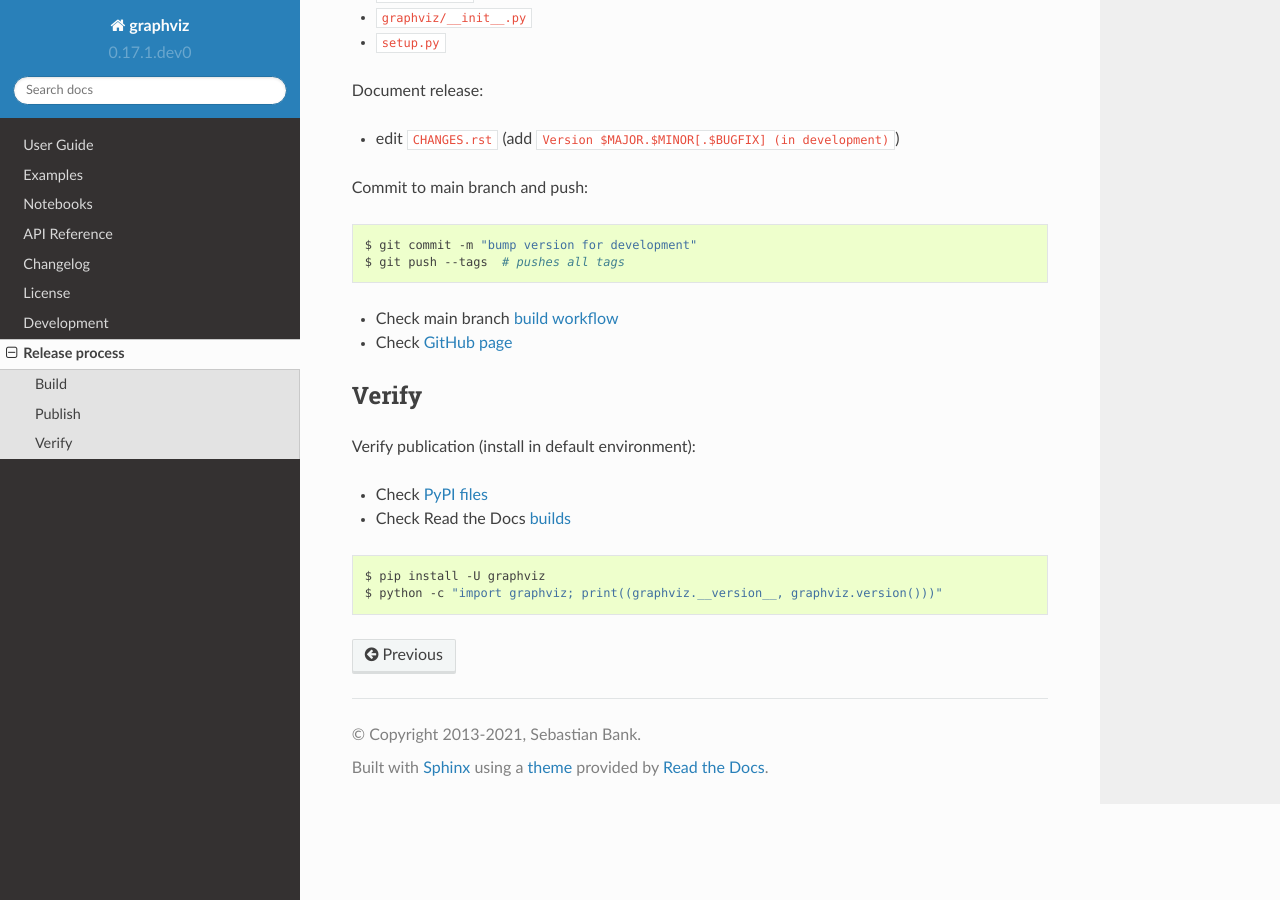
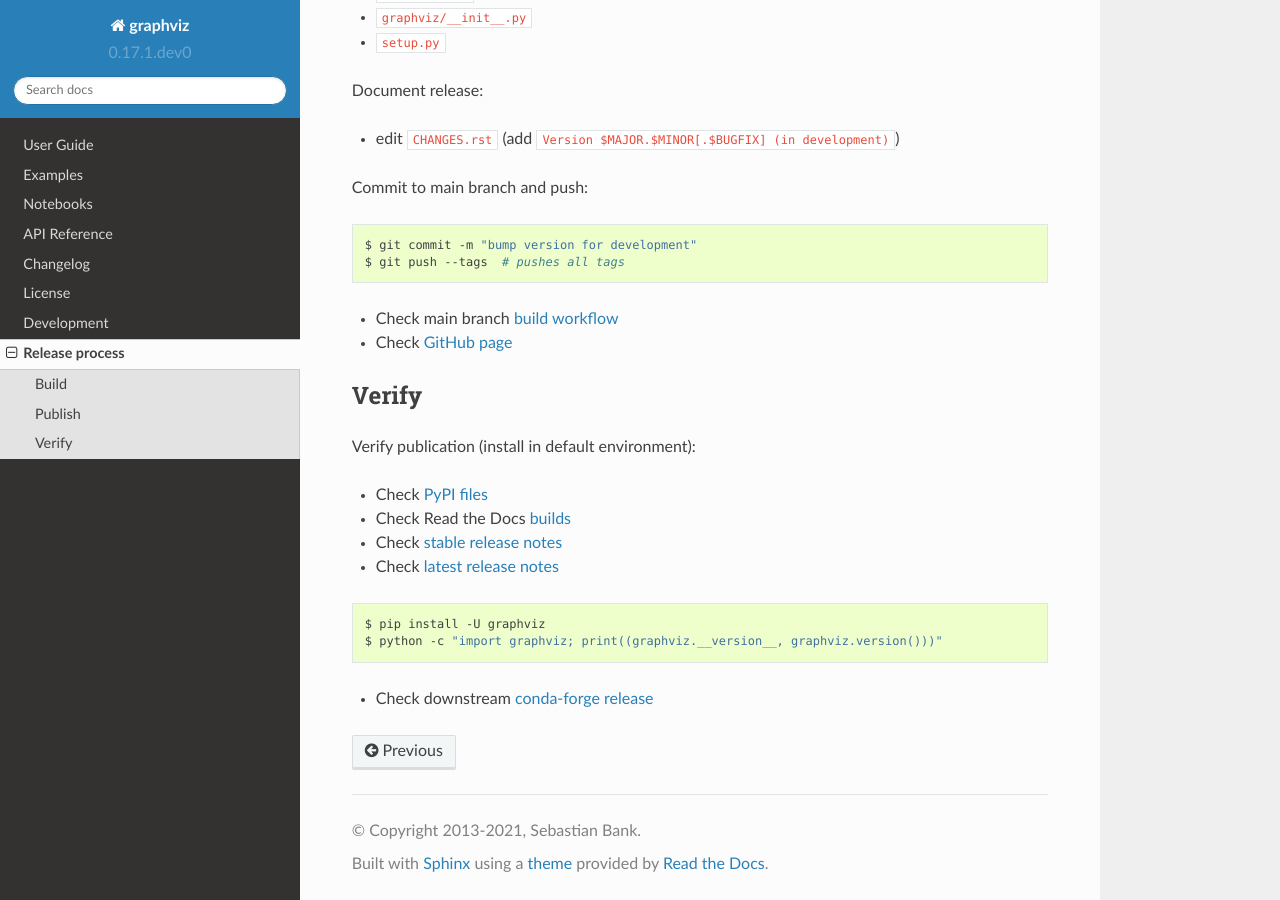
Before and after one commit to xflr6/graphviz, a Sphinx documentation site: the page built from docs/release_process.rst, in a window 1280 px wide and 900 px high, scrolled down 1917 px. Built offline with Sphinx 7.4.7 and the Read the Docs theme 2.0.0, drawn with Linux system fonts in a browser that asks for light colours; the version number is read from the project's files by our own code.

Commit message:
add release notes and conda-forge to verification

```diff
--- a/docs/release_process.rst
+++ b/docs/release_process.rst
@@ -115,11 +115,15 @@ Verify publication (install in default environment):
 
 - Check `PyPI files <https://pypi.org/project/graphviz/#files>`_
 - Check Read the Docs `builds <https://readthedocs.org/projects/graphviz/builds/>`_
+- Check `stable release notes <https://graphviz.readthedocs.io/en/stable/changelog.html>`_
+- Check `latest release notes <https://graphviz.readthedocs.io/en/latest/changelog.html>`_
 
 .. code:: bash
 
     $ pip install -U graphviz
     $ python -c "import graphviz; print((graphviz.__version__, graphviz.version()))"
 
+- Check downstream `conda-forge release <https://github.com/conda-forge/python-graphviz-feedstock>`_
+
 
 .. _twine: https://twine.readthedocs.io/en/latest/
```
